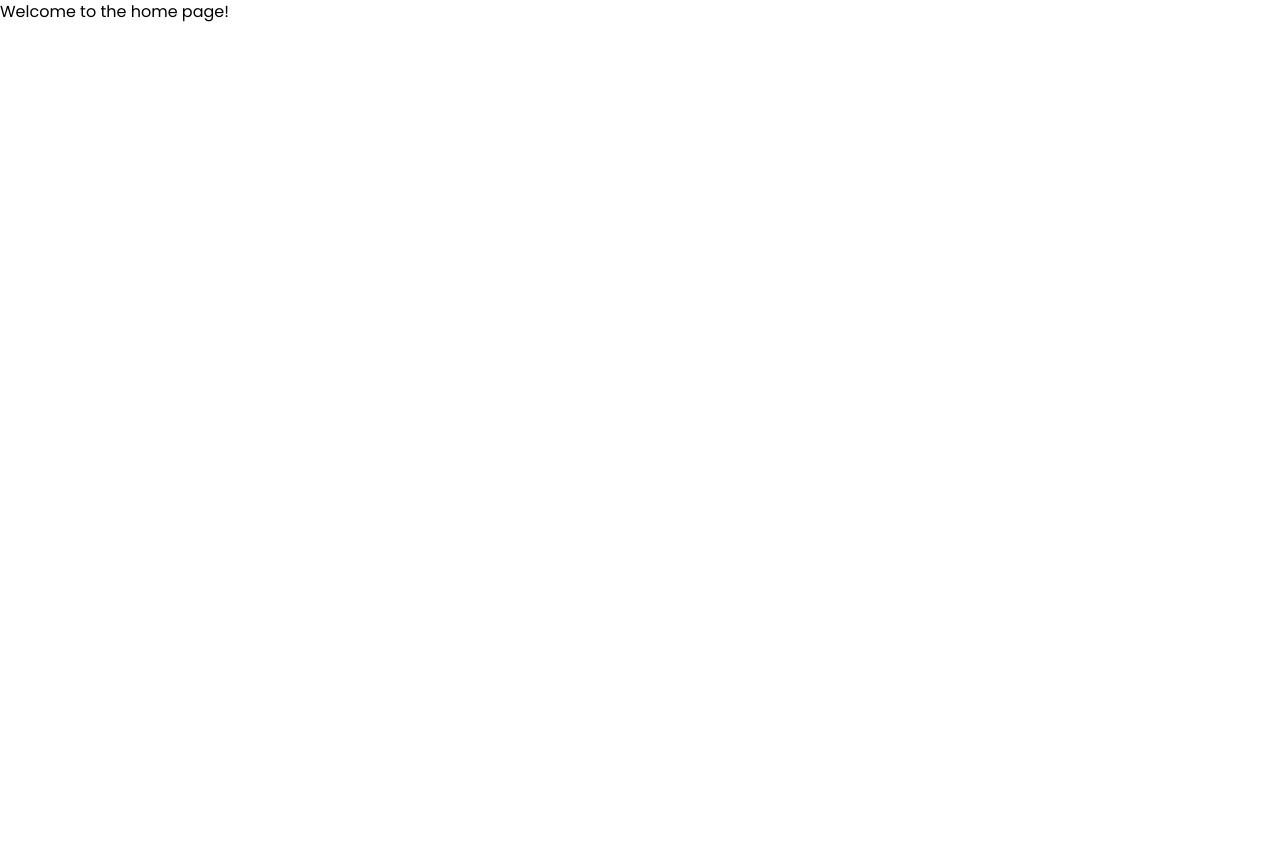
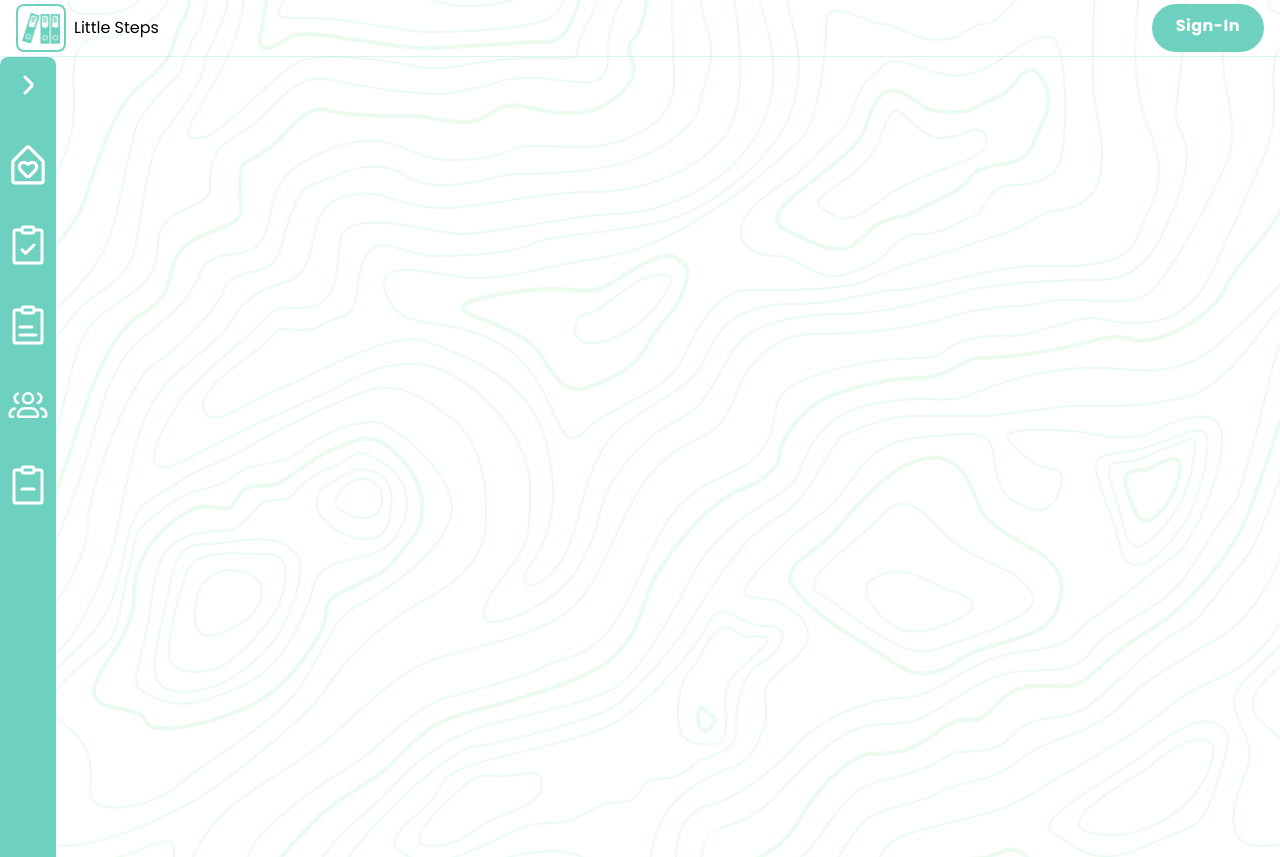
Before and after one commit to jaybells12/little-steps, a Next.js app: page /home in a window 1280 px wide. Before the commit the page ends 800 px from the top, so only its background shows below. Built offline with nearby package versions, Linux system fonts and the light colour scheme.

Commit message:
Create Menu and MenuItem components(WIP)
Begin laying out home page for a user

```diff
--- a/src/app/home/page.tsx
+++ b/src/app/home/page.tsx
@@ -1,3 +1,11 @@
+import { Menu } from "@/components/Menu";
+import { Nav } from "@/components/Nav";
+
 export default function HomePage(props: any) {
-  return <div>Welcome to the home page!</div>;
+  return (
+    <section className={"bg-map"}>
+      <Nav />
+      <Menu />
+    </section>
+  );
 }
--- /dev/null
+++ b/src/components/Menu/Menu.tsx
@@ -0,0 +1,70 @@
+"use client";
+
+import { useBoolean } from "@/hooks/useBoolean";
+import { MenuItem } from "./MenuItem";
+import {
+  DashboardIcon,
+  TrackingIcon,
+  LessonIcon,
+  RightArrowIcon,
+  StudentIcon,
+  PlanningIcon,
+} from "@/components/Icons";
+
+const items = [
+  {
+    text: "Dashboard",
+    icon: DashboardIcon,
+  },
+  {
+    text: "Progress Tracker",
+    icon: TrackingIcon,
+  },
+  {
+    text: "Lesson Planner",
+    icon: PlanningIcon,
+  },
+  {
+    text: "My Class",
+    icon: StudentIcon,
+  },
+  {
+    text: "Lessons",
+    icon: LessonIcon,
+  },
+];
+
+export const Menu = () => {
+  const [isOpen, setIsOpen] = useBoolean();
+
+  const containerWidth = isOpen ? "w-56" : "w-14";
+
+  const handleClick = () => {
+    if (isOpen) {
+      setIsOpen.off();
+    } else {
+      setIsOpen.on();
+    }
+  };
+
+  return (
+    <nav className={`rounded-t-lg bg-accent h-screen ${containerWidth}`}>
+      <ul className={`flex flex-col gap-8  px-1 pt-1 items-center`}>
+        <li
+          className={`w-full relative h-12 rounded-md flex items-center justify-center text-primary hover:text-accent  hover:bg-primary`}
+          onClick={handleClick}
+        >
+          <RightArrowIcon className={`${isOpen && "rotate-180"}`} />
+        </li>
+        {items.map((item, idx) => (
+          <MenuItem
+            key={idx}
+            text={item.text}
+            Icon={item.icon}
+            isOpen={isOpen}
+          />
+        ))}
+      </ul>
+    </nav>
+  );
+};
--- /dev/null
+++ b/src/components/Menu/MenuItem/MenuItem.tsx
@@ -0,0 +1,20 @@
+import Link from "next/link";
+import { IconProps } from "@/components/Icons";
+import { ComponentType } from "react";
+
+export type MenuItemProps = {
+  text: string;
+  Icon: ComponentType<IconProps>;
+  isOpen: boolean;
+};
+
+export const MenuItem = ({ text, Icon, isOpen }: MenuItemProps) => {
+  return (
+    <li
+      className={`w-full px-1 relative h-12 rounded-md flex items-center text-primary hover:text-accent  hover:bg-primary first:mt-1`}
+    >
+      <Icon className={"w-10 h-10"} />
+      {isOpen && <p>{text}</p>}
+    </li>
+  );
+};
--- /dev/null
+++ b/src/components/Menu/MenuItem/index.ts
@@ -0,0 +1 @@
+export * from "./MenuItem";
--- /dev/null
+++ b/src/components/Menu/index.ts
@@ -0,0 +1 @@
+export * from "./Menu"
```
Also changed, not shown: src/app/globals.css (+0 -22 lines).
